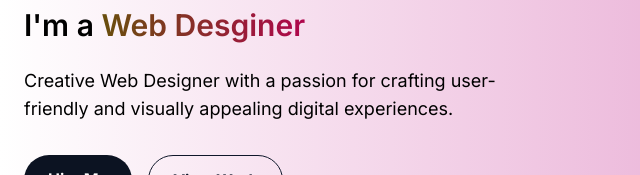
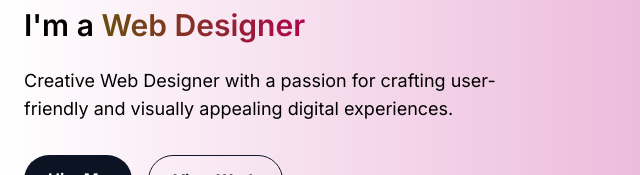
Before and after one commit to rohitrawatuk/rohit-singh-rawat-portfolio, a plain HTML site: page index.html in a window 1280 px wide. Shown: the part 336-511 px from the top of the page, 0-640 px from the left. Drawn offline with nearby package versions, Linux system fonts and the light colour scheme.

Commit message:
Update index.html

```diff
--- a/index.html
+++ b/index.html
@@ -85,7 +85,7 @@
         <div class="container mx-auto px-6 flex flex-col md:flex-row items-center justify-between">
             <div class="md:w-1/2 mb-12 md:mb-0 heading">
                 <h1 class="text-4xl md:text-6xl font-bold mb-4" data-aos="fade-left" data-aos-duration="1000" data-aos-delay="800">Hi, I'm <span class="gradient-text">Rohit Rawat</span></h1>
-                <h2 class="text-2xl md:text-3xl font-semibold mb-6 text-dark-300" data-aos="fade-right" data-aos-duration="1000" data-aos-delay="900">I'm a <span class="myself">Web Desginer</span></h2>
+                <h2 class="text-2xl md:text-3xl font-semibold mb-6 text-dark-300" data-aos="fade-right" data-aos-duration="1000" data-aos-delay="900">I'm a <span class="myself">Web Designer</span></h2>
                 <p class="text-lg mb-8 text-dark-400 max-w-lg" data-aos="flip-up" data-aos-duration="1000" data-aos-delay="1000">
                     Creative Web Designer with a passion for crafting user-friendly and visually appealing digital experiences.
                 </p>
```
